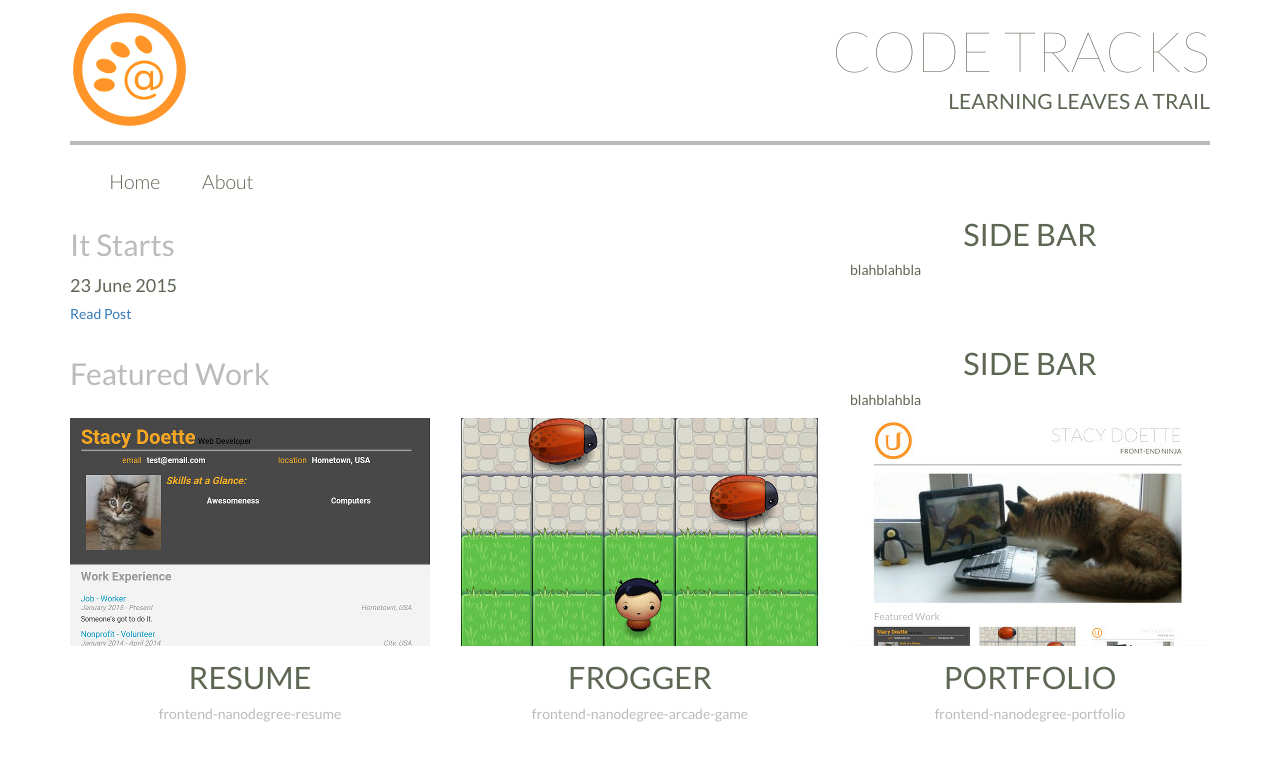
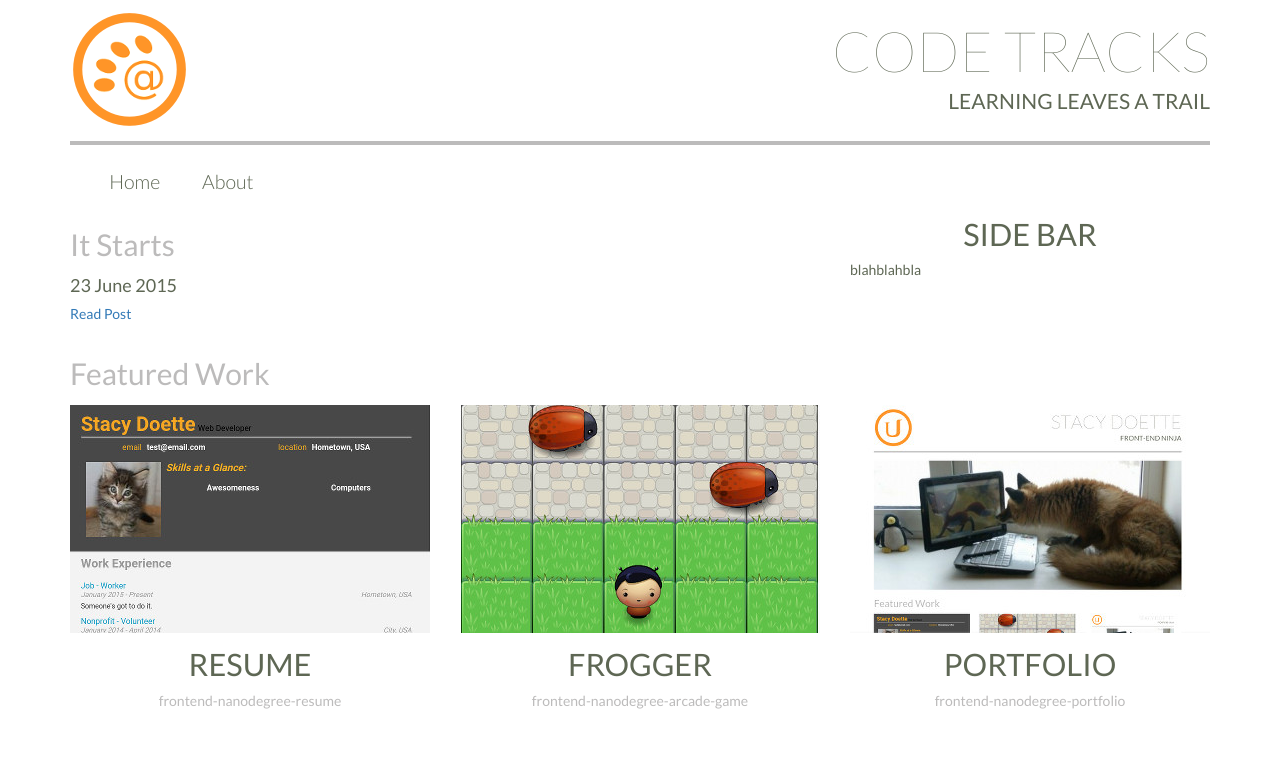
Before and after one commit to Digizard/codetracks.net, a Jekyll site: the page built from index.html, in a window 1280 px wide. Shown: the top 761 px of the page. Built offline with Jekyll 4.4.1, drawn with Linux system fonts in a browser that asks for light colours; Markdown is read by kramdown in place of the engine named in the settings; the list of posts is cut into pages by our own code.

Commit message:
feat: Move parts from index.html into templates

```diff
--- a/_includes/footer.html
+++ b/_includes/footer.html
@@ -1,14 +1,14 @@
-<!-- Area of featured work -->
+			 	</div>
+			 	<div class="col-md-4">
+					{% include sidebar.html %}
+				</div>
+			</div>
+
+			<!-- Area of featured work -->
 			<section>
 				<header class="row">
-					<div class="col-md-8">
+					<div class="col-md-12">
 						<h2>Featured Work</h2>
-					</div>
-					<div class="col-md-4">
-						<h3>Side Bar</h3>
-						<p>
-							blahblahbla
-						</p>
 					</div>
 				</header>
 
--- a/_includes/header.html
+++ b/_includes/header.html
@@ -35,3 +35,6 @@
 		{% include nav.html %}
 
 		<main>
+
+			<div class="row">
+				<div class="col-md-8">
--- /dev/null
+++ b/_includes/sidebar.html
@@ -0,0 +1,4 @@
+					<h3>Side Bar</h3>
+					<p>
+						blahblahbla
+					</p>
--- a/index.html
+++ b/index.html
@@ -3,20 +3,11 @@ layout: default
 ---
 
 {% for post in paginator.posts %}
-	<div class="row">
 
-		<div class="col-md-8">
 			<h2>{{ post.title }}</h2>
 			<h4>{{ post.date | date_to_long_string }}</h4>
 			<p>
 				<a href="{{ post.url }}">Read Post</a>
 			</p>
-	 	</div>
-	 	<div class="col-md-4">
-			<h3>Side Bar</h3>
-			<p>
-				blahblahbla
-			</p>
-		</div>
-	</div>
+
 {% endfor %}
```
